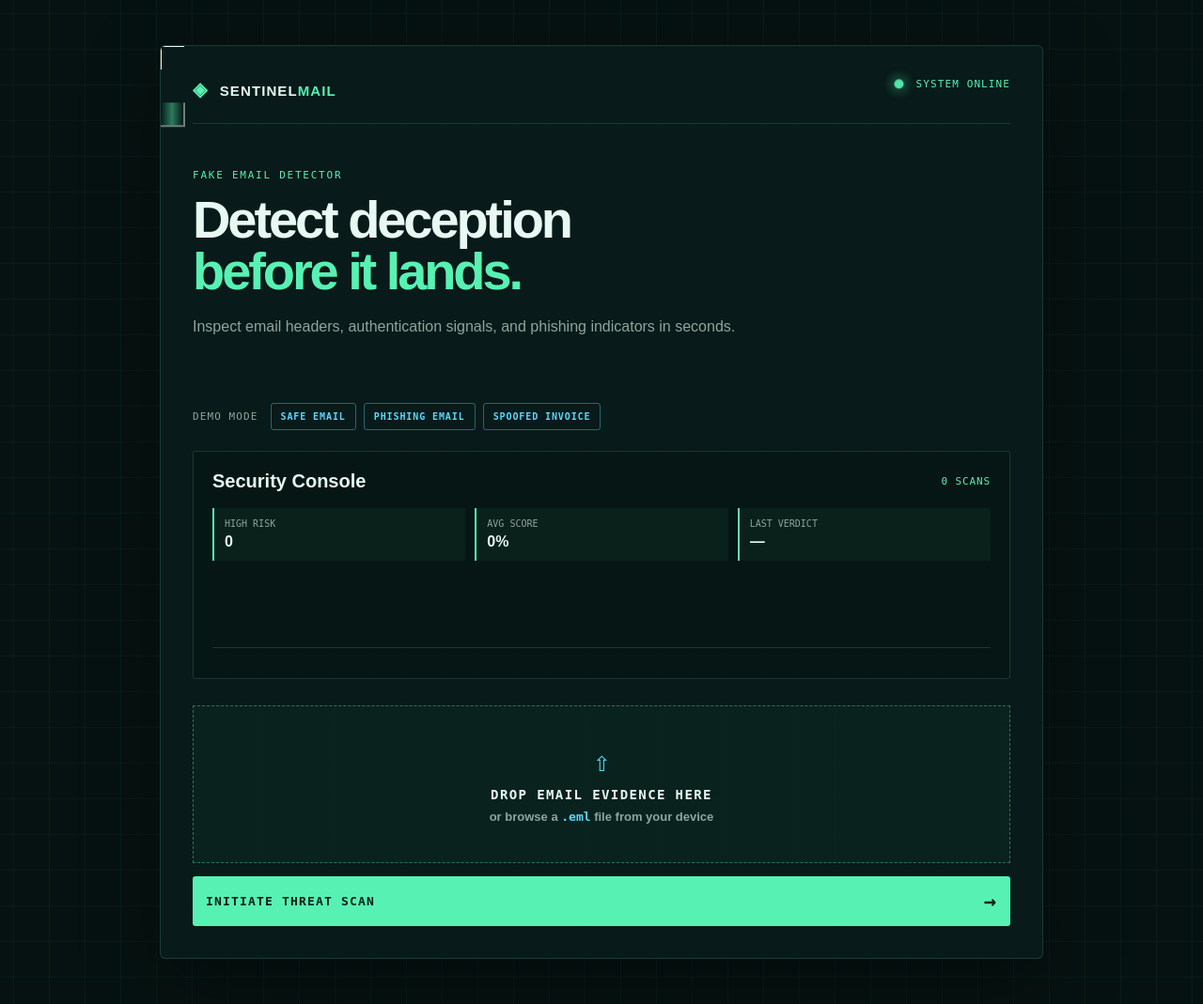
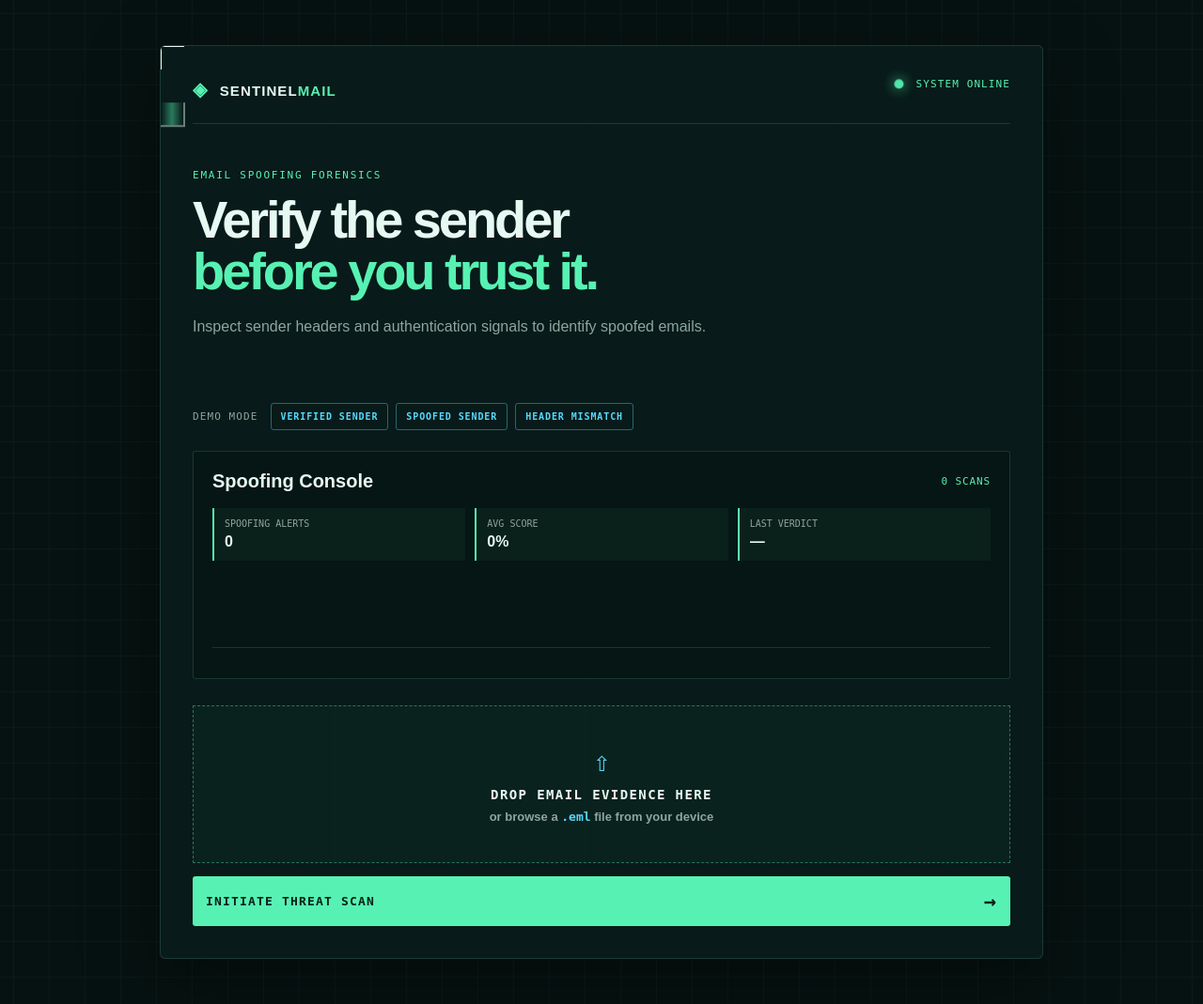
Before and after one commit to princechw8800-tech/sentinelmail-detector, a Flask app: page / in a window 1280 px wide. Shown: the whole page at 94% size. Run offline with Flask 3, Linux system fonts and the light colour scheme.

Commit message:
Revise index.html for email spoofing detection
Updated the title and content for the email spoofing detection application. Changed the demo mode labels and adjusted the loading messages.

```diff
--- a/templates/index.html
+++ b/templates/index.html
@@ -7,7 +7,7 @@
     <meta name="viewport"
           content="width=device-width, initial-scale=1.0">
 
-    <title>Fake Email Detector</title>
+    <title>SentinelMail | Email Spoofing Detector</title>
 
     <link rel="stylesheet"
           href="{{ url_for('static', filename='style.css') }}">
@@ -29,11 +29,11 @@
     <div class="container">
         <div class="card">
             <div class="topbar"><div class="brand"><span>◈</span> SENTINEL<span>MAIL</span></div><div class="system-status"><i></i> SYSTEM ONLINE</div></div>
-            <div class="hero"><div class="eyebrow">FAKE EMAIL DETECTOR</div><h1>Detect deception<br><em>before it lands.</em></h1><p class="subtitle">Inspect email headers, authentication signals, and phishing indicators in seconds.</p></div>
+            <div class="hero"><div class="eyebrow">EMAIL SPOOFING FORENSICS</div><h1>Verify the sender<br><em>before you trust it.</em></h1><p class="subtitle">Inspect sender headers and authentication signals to identify spoofed emails.</p></div>
 
-            <div class="demo-bar"><span>DEMO MODE</span><button class="demo-button" type="button" data-demo="safe">SAFE EMAIL</button><button class="demo-button" type="button" data-demo="phishing">PHISHING EMAIL</button><button class="demo-button" type="button" data-demo="invoice">SPOOFED INVOICE</button></div>
+            <div class="demo-bar"><span>DEMO MODE</span><button class="demo-button" type="button" data-demo="verified">VERIFIED SENDER</button><button class="demo-button" type="button" data-demo="spoofed">SPOOFED SENDER</button><button class="demo-button" type="button" data-demo="mismatch">HEADER MISMATCH</button></div>
 
-            <section class="history-panel"><div class="history-head"><h2>Security Console</h2><span id="historyCount">0 SCANS</span></div><div class="metrics"><div><small>HIGH RISK</small><strong id="highRiskCount">0</strong></div><div><small>AVG SCORE</small><strong id="averageScore">0%</strong></div><div><small>LAST VERDICT</small><strong id="lastVerdict">—</strong></div></div><div id="historyChart" class="history-chart"></div><div id="historyList" class="history-list"><span>No scans in this browser yet.</span></div></section>
+            <section class="history-panel"><div class="history-head"><h2>Spoofing Console</h2><span id="historyCount">0 SCANS</span></div><div class="metrics"><div><small>SPOOFING ALERTS</small><strong id="highRiskCount">0</strong></div><div><small>AVG SCORE</small><strong id="averageScore">0%</strong></div><div><small>LAST VERDICT</small><strong id="lastVerdict">—</strong></div></div><div id="historyChart" class="history-chart"></div><div id="historyList" class="history-list"><span>No scans in this browser yet.</span></div></section>
 
             <form id="emailForm">
 
@@ -52,7 +52,12 @@
             </form>
 
             <div id="loading" class="hidden">
-                <span class="scanner"></span> ANALYZING EMAIL SIGNALS...
+                <span class="scanner"></span> VERIFYING SENDER IDENTITY...
+            </div>
+
+            <div id="terminalLog" class="terminal-log hidden" aria-live="polite">
+                <div class="terminal-head"><span>◉ LIVE SCAN TELEMETRY</span><i>ENCRYPTED</i></div>
+                <div id="terminalLines"></div>
             </div>
 
             <div id="error" class="error hidden"></div>
@@ -65,12 +70,14 @@
 
                     <div class="risk-gauge" id="riskGauge"><div><strong id="gaugeScore">0</strong><span>/100</span></div></div>
 
+                    <div class="threat-radar" id="threatRadar"><span class="radar-sweep"></span><i class="radar-blip"></i><b>SPOOFING<br>RADAR</b></div>
+
                     <div class="risk-label">SECURITY VERDICT</div><h3 id="classification">
                         —
                     </h3>
 
                     <p>
-                        Threat Score:
+                        Spoofing Score:
                         <strong id="riskScore">0%</strong>
                     </p>
 
@@ -111,10 +118,6 @@
                     </p>
 
                     <p>
-                        <strong>URLs Found:</strong>
-                        <span id="urls">—</span>
-                    </p>
-
                 </div>
 
                 <div class="authentication">
@@ -133,26 +136,15 @@
                     <div class="auth-card"><span>DMARC</span><strong id="dmarcStatus">NOT SCANNED</strong></div>
                 </div>
 
-                <div class="url-panel">
-                    <h3><span>03</span> URL INTELLIGENCE</h3>
-                    <div id="urlDetails" class="empty-state">No URLs scanned yet.</div>
-                </div>
-
-                <div class="email-preview">
-                    <h3><span>04</span> MESSAGE FORENSICS</h3>
-                    <p class="preview-note">Risk language is highlighted in the extracted email body.</p>
-                    <div id="emailPreview" class="preview-content">Run a scan to inspect the message.</div>
-                </div>
-
                 <div class="reasons">
 
-                    <h3><span>05</span> DETECTION SIGNALS</h3>
+                    <h3><span>03</span> SPOOFING SIGNALS</h3>
 
                     <ul id="reasons"></ul>
 
                 </div>
 
-                <button id="downloadReport" class="report-button" type="button">DOWNLOAD SECURITY REPORT <b>↓</b></button>
+                <button id="downloadReport" class="report-button" type="button">DOWNLOAD SPOOFING REPORT <b>↓</b></button>
 
             </div>
 
```
